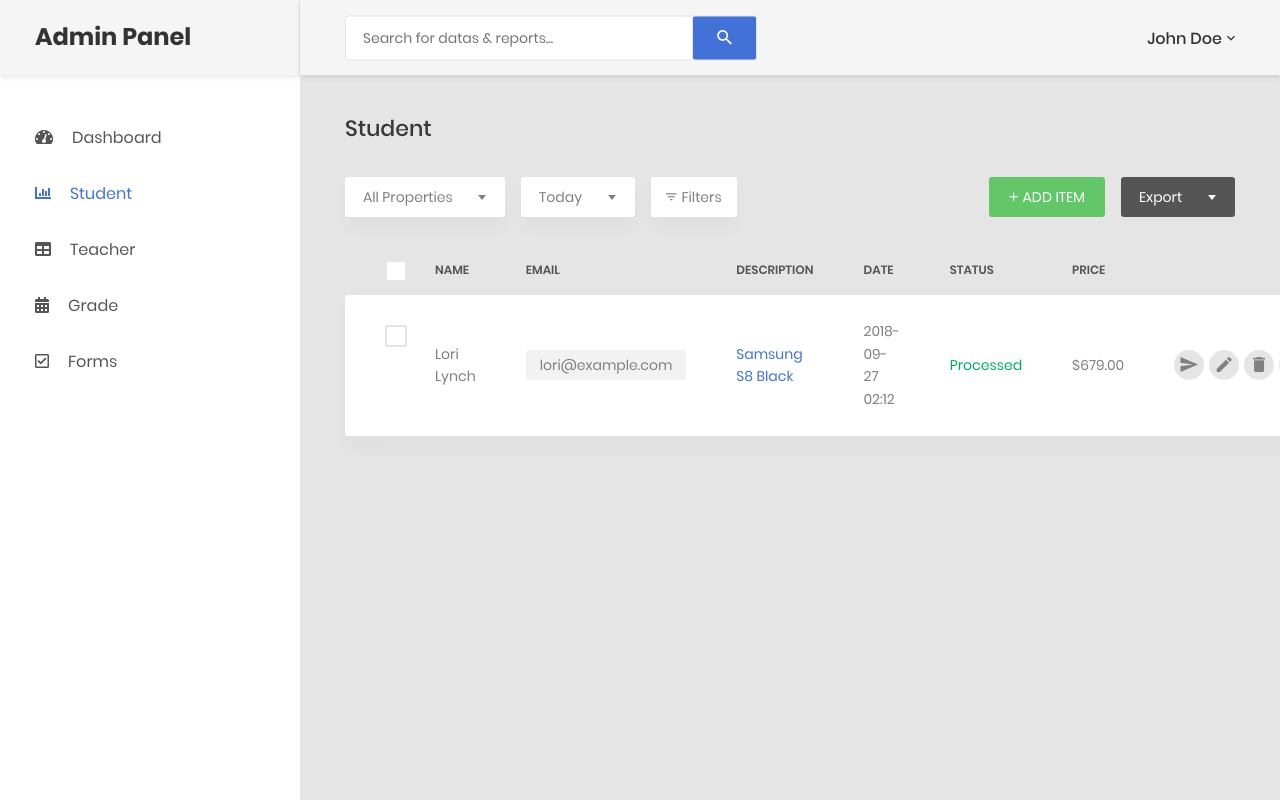
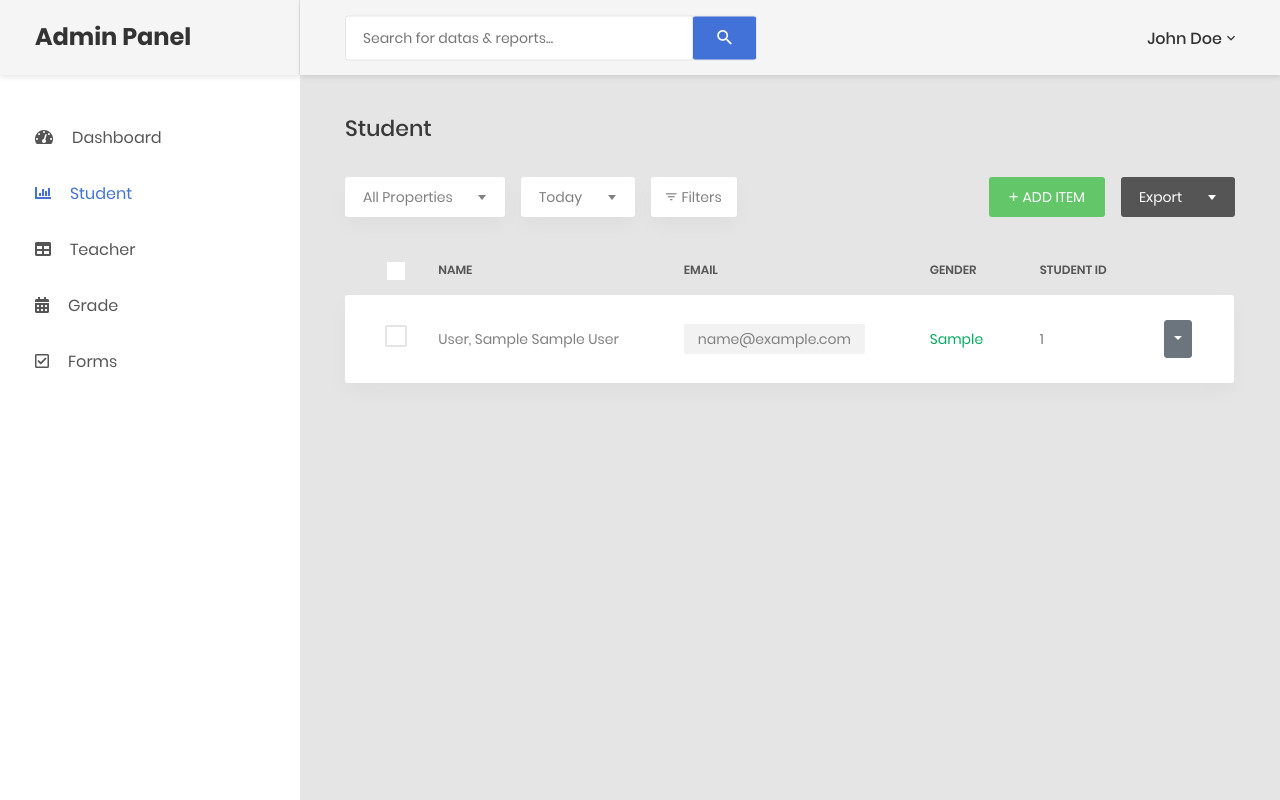
Before and after one commit to emediongcosmas/School-Management-System, a PHP site: page /view/student.php in a window 1280 px wide. Run offline with PHP 8.4, Linux system fonts and the light colour scheme; tables that the repository leaves empty or names only in its code hold one stand-in row (values such as "Sample post").

Commit message:
Add student and teacher tables from database

```diff
--- a/model/student.model.php
+++ b/model/student.model.php
@@ -250,6 +250,29 @@ class Student extends Dbh {
 
     }
 
+    public function DisplayStudents() {
+
+
+        try {
+
+            $fetchStudent = $this->connect()->prepare("SELECT * FROM student");
+            $fetchStudent->execute();
+            $students = $fetchStudent->fetchAll();
+
+                return $students;
+
+            }
+
+        catch (PDOException $e){
+
+            echo $e->getMessage;
+
+        }
+
+
+    }
+
+
 }
 
 ?>
--- a/view/student.php
+++ b/view/student.php
@@ -1,4 +1,10 @@
 <?php
+
+    include '../model/student.model.php';
+
+    $student = new Student;
+    $students = $student->DisplayStudents();
+
     $page = "Student";
     include 'sub-views/header.php';
 ?>
@@ -57,13 +63,14 @@
                                     </th>
                                     <th>name</th>
                                     <th>email</th>
-                                    <th>description</th>
-                                    <th>date</th>
-                                    <th>status</th>
-                                    <th>price</th>
+                                    <th>gender</th>
+                                    <th>student id</th>
                                     <th></th>
                                 </tr>
                             </thead>
+
+                            <?php foreach($students as $student) { ?>
+
                             <tbody>
                                 <tr class="tr-shadow">
                                     <td>
@@ -72,36 +79,34 @@
                                             <span class="au-checkmark"></span>
                                         </label>
                                     </td>
-                                    <td>Lori Lynch</td>
+                                    <td><?= $student['surname'].", ".$student['firstname']." ".$student['middlename']; ?></td>
                                     <td>
-                                        <span class="block-email">lori@example.com</span>
+                                        <span class="block-email"><?= $student['email']; ?></span>
                                     </td>
-                                    <td class="desc">Samsung S8 Black</td>
-                                    <td>2018-09-27 02:12</td>
                                     <td>
-                                        <span class="status--process">Processed</span>
+                                        <span class="status--process"><?= $student['gender']; ?></span>
                                     </td>
-                                    <td>$679.00</td>
+                                    <td><?= $student['studentid']; ?></td>
                                     <td>
-                                        <div class="table-data-feature">
-                                            <button class="item" data-toggle="tooltip" data-placement="top" title="Send">
-                                                <i class="zmdi zmdi-mail-send"></i>
+                                        <div class="btn-group">
+                                            <button type="button" class="btn btn-secondary dropdown-toggle dropdown-toggle-split" data-toggle="dropdown" aria-haspopup="true" aria-expanded="false">
+                                                <span class="sr-only">Toggle Dropdown</span>
                                             </button>
-                                            <button class="item" data-toggle="tooltip" data-placement="top" title="Edit">
-                                                <i class="zmdi zmdi-edit"></i>
-                                            </button>
-                                            <button class="item" data-toggle="tooltip" data-placement="top" title="Delete">
-                                                <i class="zmdi zmdi-delete"></i>
-                                            </button>
-                                            <button class="item" data-toggle="tooltip" data-placement="top" title="More">
-                                                <i class="zmdi zmdi-more"></i>
-                                            </button>
+                                            <div class="dropdown-menu">
+                                                <a class="dropdown-item" href="#">Action</a>
+                                                <a class="dropdown-item" href="#">Another action</a>
+                                                <a class="dropdown-item" href="#">Something else here</a>
+                                                <div class="dropdown-divider"></div>
+                                                <a class="dropdown-item" href="#">Separated link</a>
+                                            </div>
                                         </div>
                                     </td>
                                 </tr>
                                 <tr class="spacer"></tr>
 
                             </tbody>
+
+                            <?php } ?>
                         </table>
                     </div>
                     <!-- END DATA TABLE -->
```
Also changed, not shown: model/teacher.model.php (+22 -0 lines), view/teacher.php (+33 -22 lines), controller/student.controller.php (indentation only).
